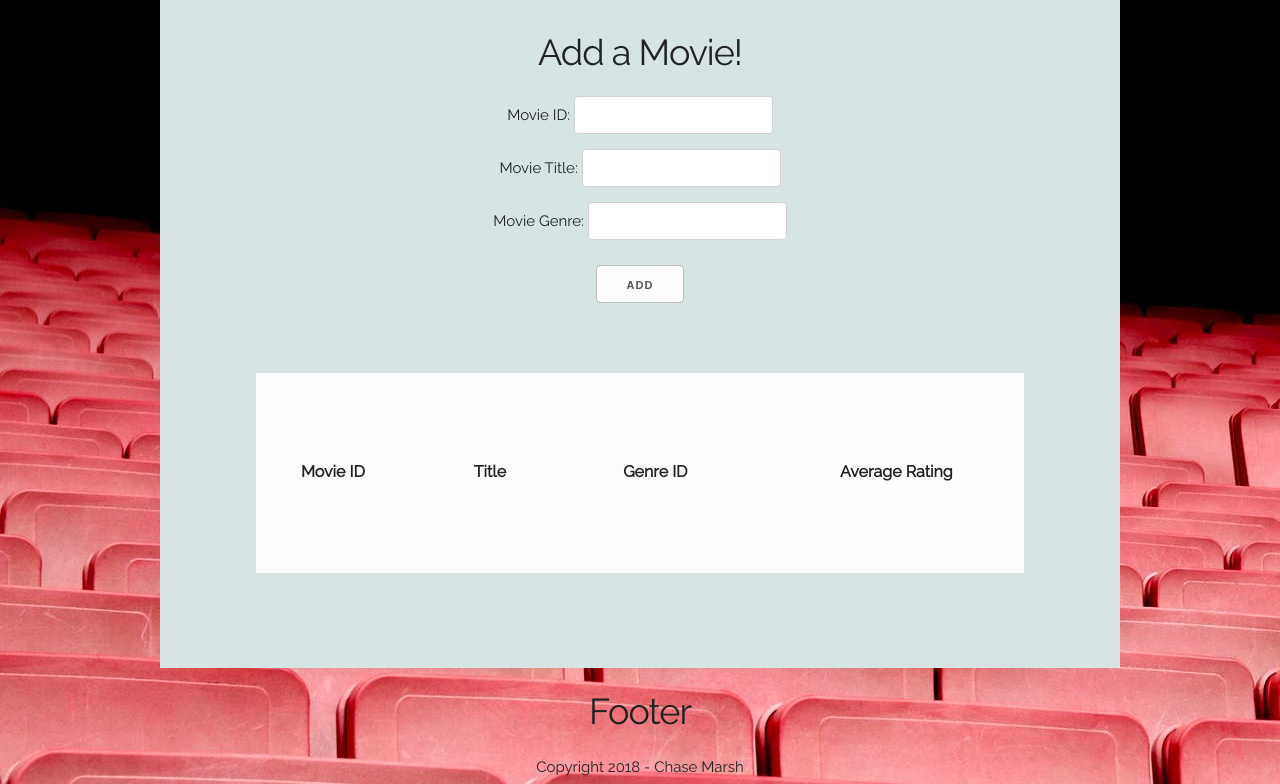
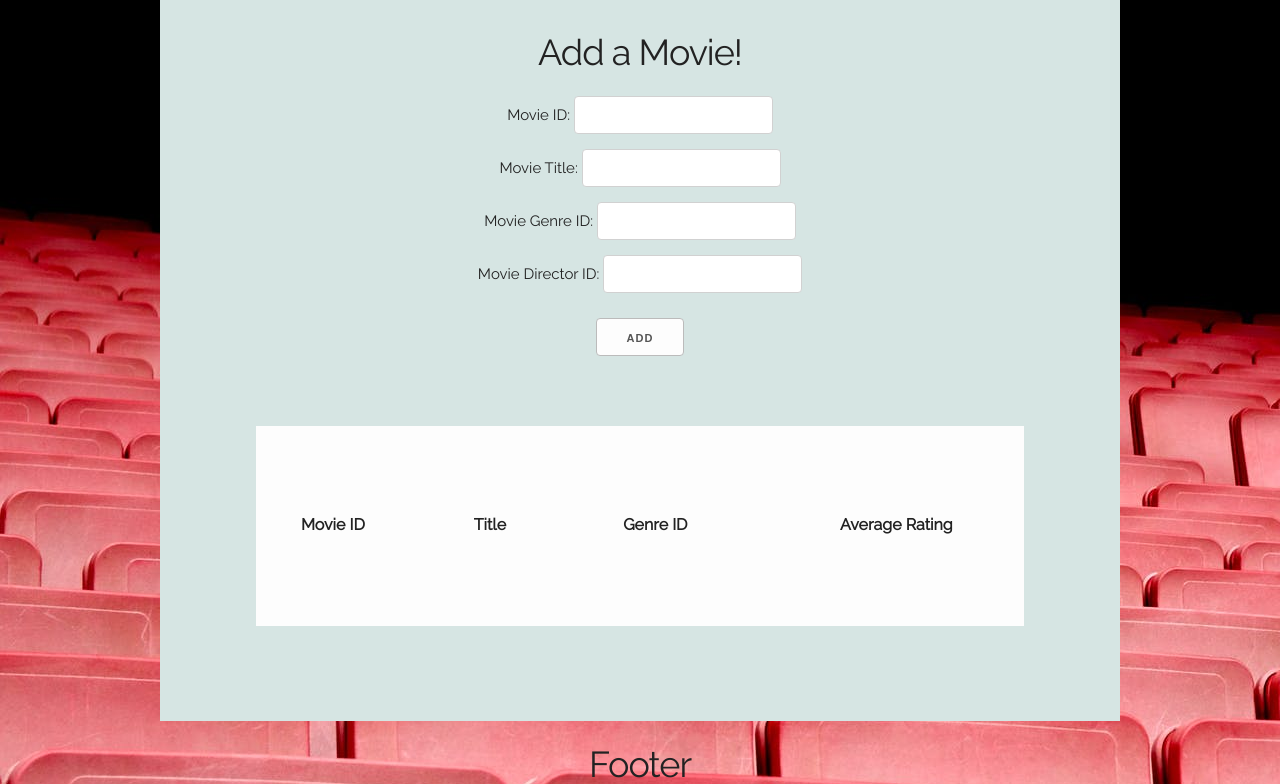
Before and after one commit to camarsh7/moviegrade, a PHP site: page /addmovie.php in a window 1280 px wide. Shown: the part 186-970 px from the top of the page. Run offline with PHP 8.4, Linux system fonts and the light colour scheme; the visitor is signed in with stand-in values (Sample User, id 1); data that the repository does not hold is empty.

Commit message:
Fixing queries

```diff
--- a/adddirector.php
+++ b/adddirector.php
@@ -92,10 +92,11 @@ if($_SERVER["REQUEST_METHOD"] == "POST") {
 
 	while($row = mysqli_fetch_array($query)) {
 		$table_director = $row['director_id'];
+		$table_dname = $row['dname'];
 
-		if($director_id == $table_director) { //checks if the username is already found in the table
+		if($director_id == $table_director || $dname == $table_dname) { //checks if the username is already found in the table
 			$bool = false;
-			Print '<script>alert("Director ID already in system!");</script>';
+			Print '<script>alert("Director ID or Director Name already in system!");</script>';
 			Print '<script>window.location.assign("adddirector.php");</script>';
 		}
 	}
--- a/addmovie.php
+++ b/addmovie.php
@@ -43,7 +43,8 @@
                     <form align="center" action="addmovie.php" method="POST">
                         Movie ID: <input type="text" name="movie_id" required="required" /> <br/>
                         Movie Title: <input type="text" name="title" required="required" /> <br/>
-                        Movie Genre: <input type="text" name="genre" required="required" /> <br/>
+                        Movie Genre ID: <input type="text" name="genre" required="required" /> <br/>
+						Movie Director ID: <input type="text" name="director" required="required" /> <br/>
                     <input class="button button-1" type="submit" value="Add"/>
                     </form>
                 </div>
@@ -105,6 +106,7 @@ if($_SERVER["REQUEST_METHOD"] == "POST") {
 	$title = mysqli_real_escape_string($link, $_POST['title']);
     $genre = mysqli_real_escape_string($link, $_POST['genre']);
     $movie_id = mysqli_real_escape_string($link, $_POST['movie_id']);
+	$director_id = mysqli_real_escape_string($link, $_POST['director']);
     $avg_ranging = 0;
 
 	$bool = true;
@@ -125,7 +127,8 @@ if($_SERVER["REQUEST_METHOD"] == "POST") {
 
 	if($bool) { //if it wasn't taken, go ahead and do the insert of all the data.
         mysqli_query($link, "INSERT INTO movie (movie_id, title, avg_ranging, genre) VALUES ('$movie_id', '$title', '$avg_ranging', '$genre')");
-        Print '<script>window.location.assign("addmovie.php");</script>';
+        mysqli_query($link, "INSERT INTO directs (movie_id, director_id) VALUES ('$movie_id', '$director_id')");
+		Print '<script>window.location.assign("addmovie.php");</script>';
 	}
 }
 ?>
```
Also changed, not shown: addactor.php (+6 -1 lines).
